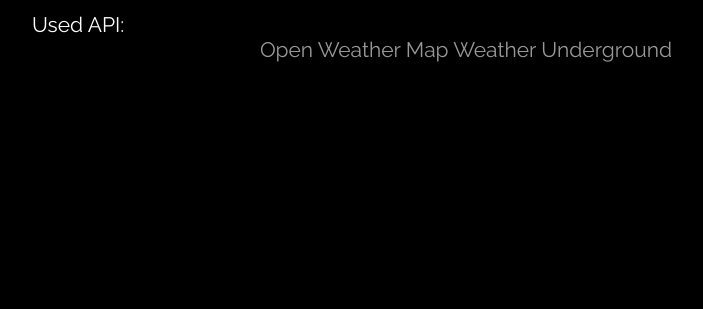
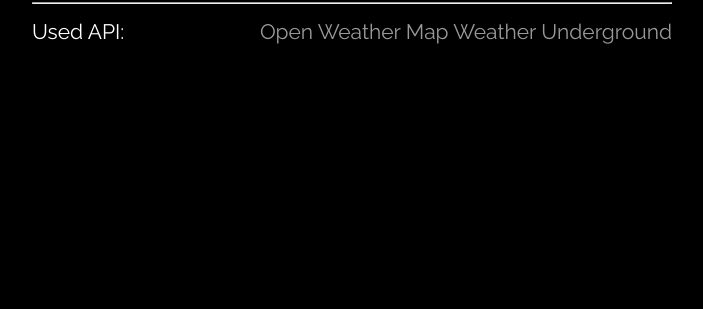
Before and after one commit to szomolanyi/weather, a website: page index.html in a window 1280 px wide. Shown: the part 491-800 px from the top of the page, without its empty margins (288-991 px from the left). Drawn offline with nearby package versions, Linux system fonts and the light colour scheme; some icons are missing.

Commit message:
Fonts adjustment

```diff
--- a/index.html
+++ b/index.html
@@ -84,7 +84,7 @@
             <div></div>
             <hr>
             <div class="api-switcher">
-                <span>Used API:&nbsp;</span>
+                <span style="width:20%">Used API:&nbsp;</span>
                 <span>
                     <a id="a-ow-api" href="javascript:fill_data('ow');">Open Weather Map</a>
                     <a id="a-wu-api" href="javascript:fill_data('wu');">Weather Underground</a>
--- a/weather.css
+++ b/weather.css
@@ -48,7 +48,7 @@
         font-family: 'Raleway', sans-serif;
         background-color: black;
         color: white;
-        font-size: 4.4vw;
+        font-size: 5.4vw;
 }
 @media screen and (min-width: 640px) and (min-height: 400px) {
   body {
@@ -59,7 +59,7 @@
   }
 }
 .important {
-  font-size: 1.7em;
+  font-size: 1.4em;
 }
 div#center {
  /* can also be whatever container */
```
